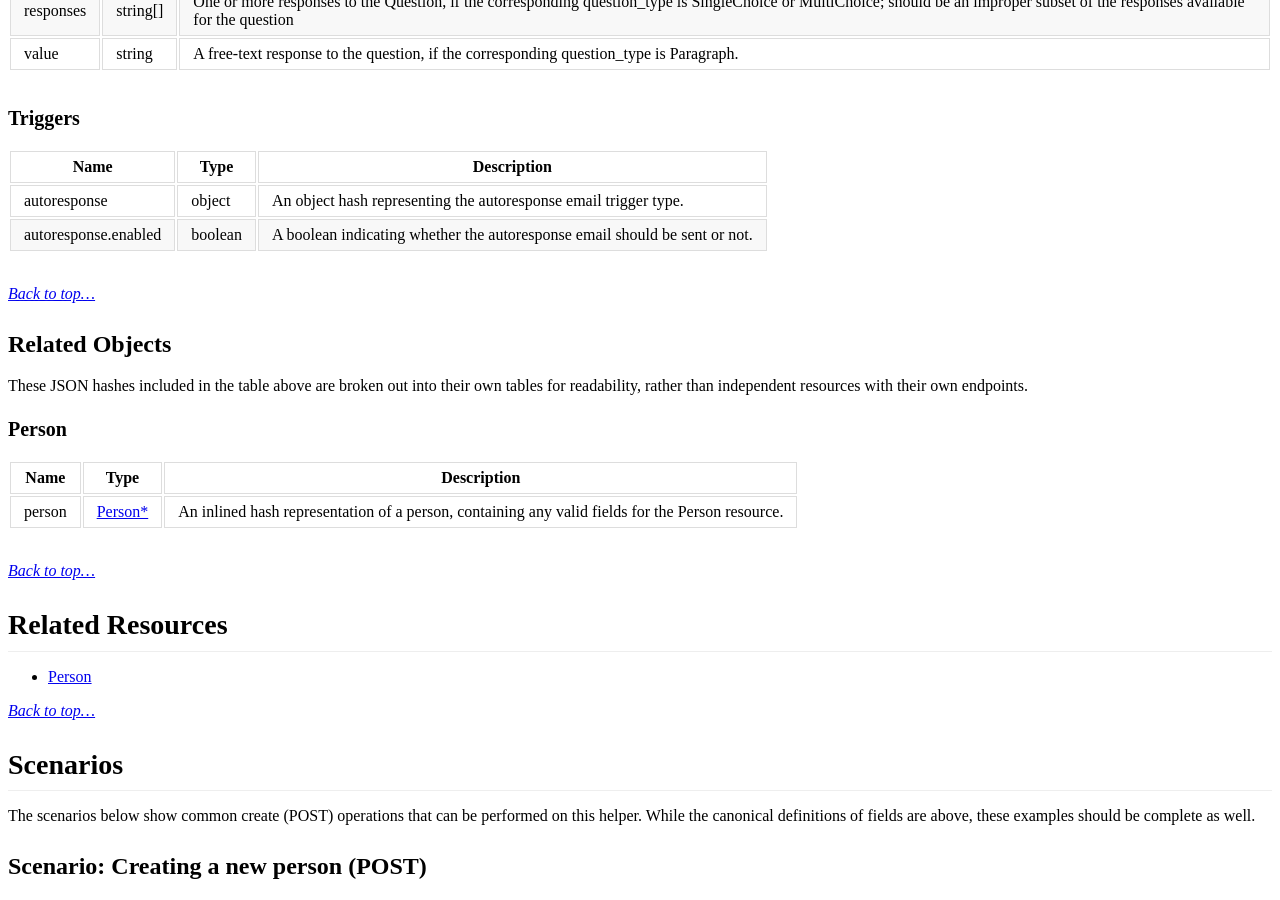
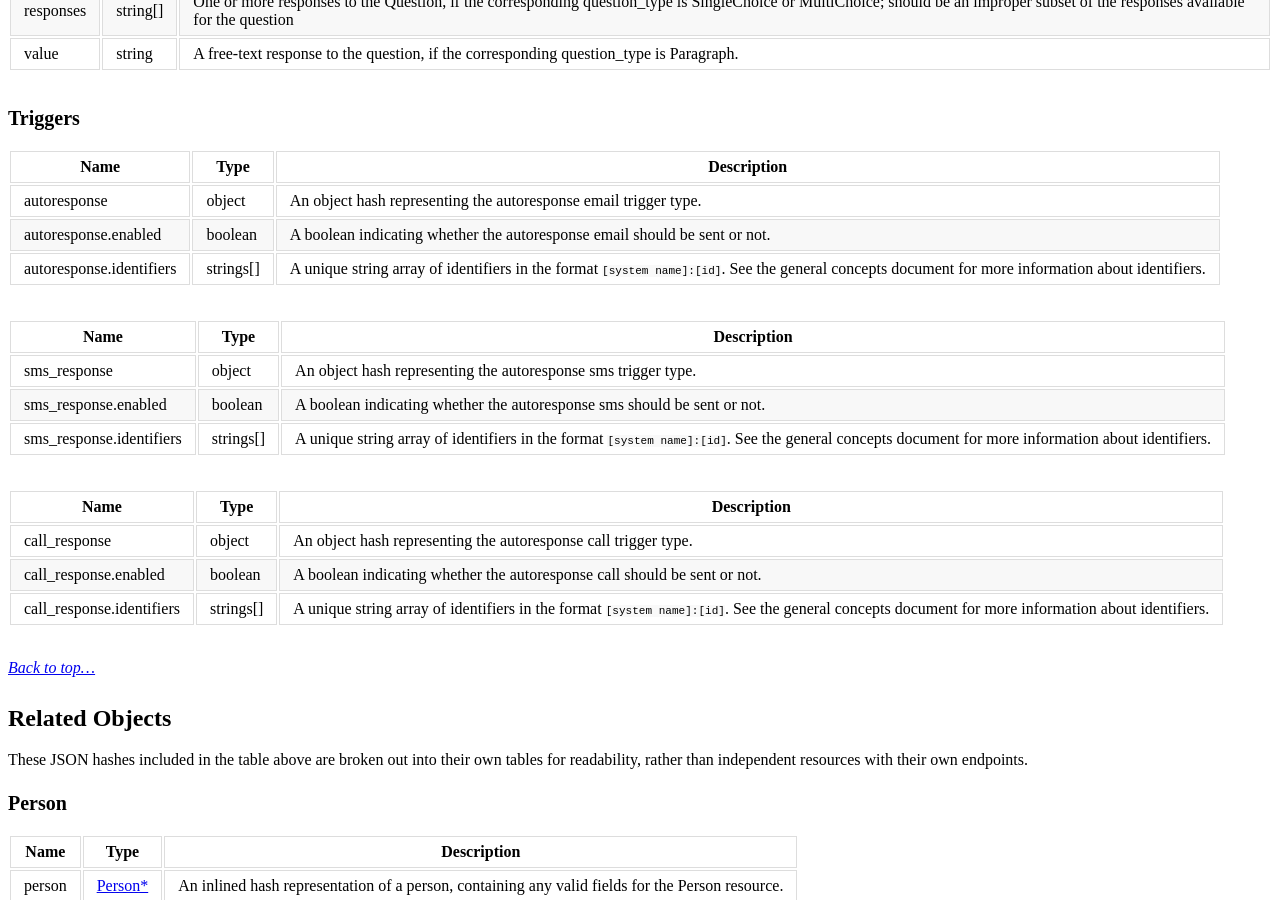
Before and after one commit to opensupporter/osdi-docs, a Jekyll site: the page built from person_signup.md, in a window 1280 px wide and 900 px high, scrolled down 2589 px. Built offline with Jekyll 4.4.1, drawn with Linux system fonts in a browser that asks for light colours; a style sheet for code colours, icons or effects is not loaded; some of the changed text lies outside the part shown.

Commit message:
feat(triggers): adds types of autoresponders, sms and calling, with system identifiers

```diff
--- a/_includes/helper_action_examples.md
+++ b/_includes/helper_action_examples.md
@@ -1,5 +1,21 @@
     "triggers": {
         "autoresponse": {
+            "identifiers": [
+                "system_1:eb84f0d01dec3b1ffb9e4dca406fa45e",
+                "system_2:15117b282328146ac6afebaa8acd80e7"
+            ],
+            "enabled": true
+        },
+        "sms_response": {
+            "identifiers": [
+                "system_1:efe398db3439be6bbf00d90e693ec3a3"
+            ],
+            "enabled": true
+        },
+        "call_response": {
+            "identifiers": [
+                "system_1:83069490-8a17-4131-b13e-f9a44d2b7646"
+            ],
             "enabled": true
         }
     },
--- a/_includes/helper_action_functions.md
+++ b/_includes/helper_action_functions.md
@@ -25,3 +25,16 @@ Helper Action Functions are additional actions that the OSDI server will perform
 |-----------    |-----------|--------------
 |autoresponse   |object     |An object hash representing the autoresponse email trigger type.
 |autoresponse.enabled   |boolean     |A boolean indicating whether the autoresponse email should be sent or not.
+|autoresponse.identifiers |strings[]     | A unique string array of identifiers in the format `[system name]:[id]`. See the general concepts document for more information about identifiers.
+
+|Name          |Type      |Description
+|-----------    |-----------|--------------
+|sms_response |object     |An object hash representing the autoresponse sms trigger type.
+|sms_response.enabled   |boolean     |A boolean indicating whether the autoresponse sms should be sent or not.
+|sms_response.identifiers |strings[]     | A unique string array of identifiers in the format `[system name]:[id]`. See the general concepts document for more information about identifiers.
+
+|Name          |Type      |Description
+|-----------    |-----------|--------------
+|call_response |object     |An object hash representing the autoresponse call trigger type.
+|call_response.enabled   |boolean     |A boolean indicating whether the autoresponse call should be sent or not.
+|call_response.identifiers |strings[]     | A unique string array of identifiers in the format `[system name]:[id]`. See the general concepts document for more information about identifiers.
```
